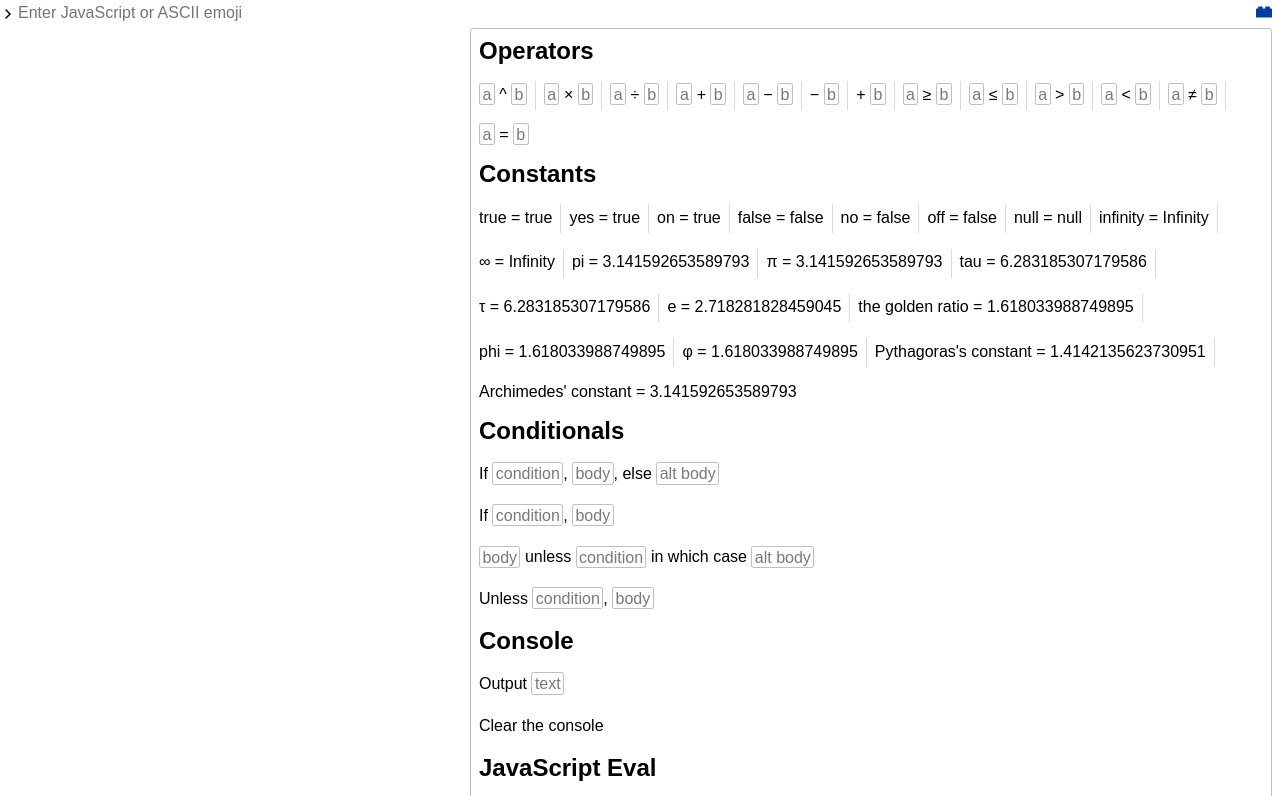
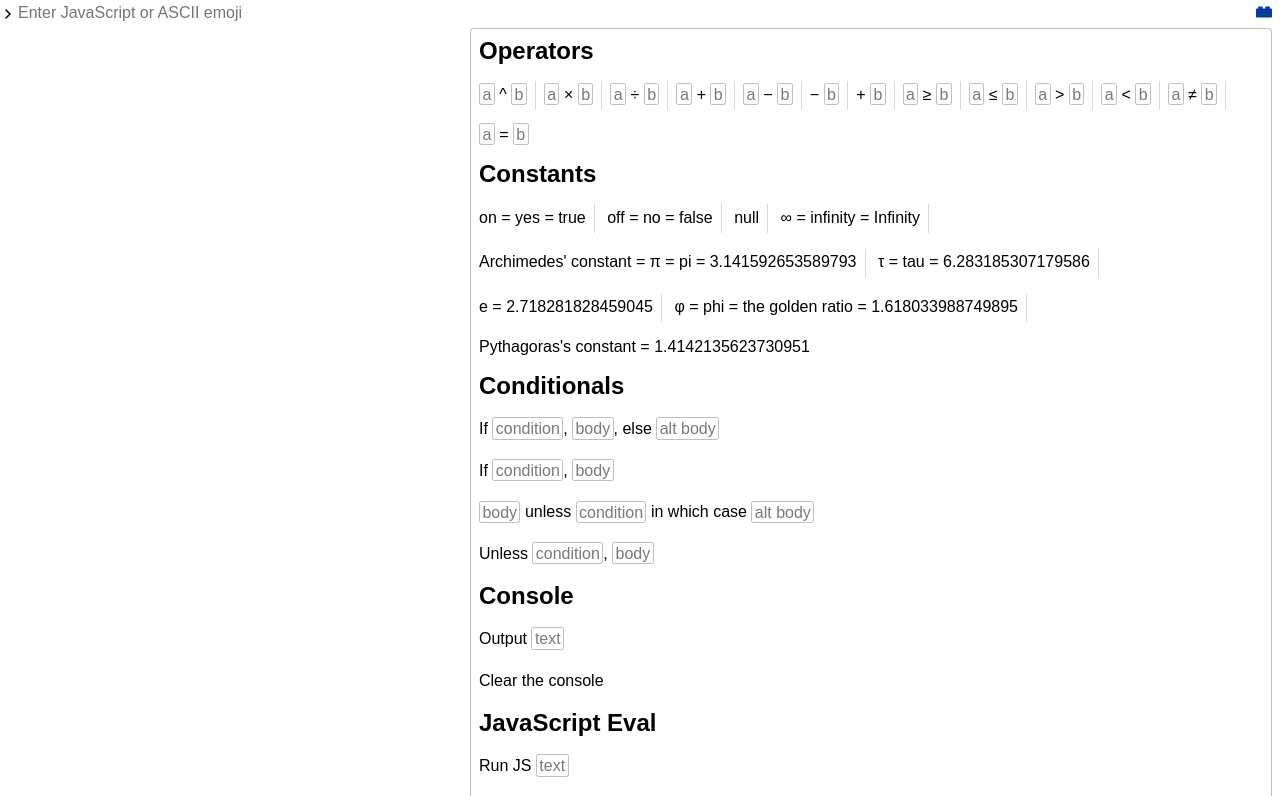
Before and after one commit to 1j01/ooplie, a website with bundled scripts: page console/index.html in a window 1280 px wide. Both pictures are taken after a click on the button "Parts menu". Shown: the top 796 px of the page. Built offline with nearby package versions, Linux system fonts and the light colour scheme.

Commit message:
Improve constants display

```diff
--- a/console/index.html
+++ b/console/index.html
@@ -110,8 +110,6 @@
 		.separator {
 			border: 0;
 			border-left: 1px solid rgba(128, 128, 128, 0.3);
-			height: 100%;
-			/* display: inline; */
 			height: 1.8em;
 			vertical-align: middle;
 		}
--- a/console/ooplie-console.js
+++ b/console/ooplie-console.js
@@ -102,26 +102,43 @@ var update_parts_menu = function(){
 
 			library_content.appendChild(operator_el);
 		}
-		var j = 0;
+		var constants_by_value = new Map;
 		for(var constant_name in library.constants){
-			// TODO: show e.g. "Archimedes' constant = pi = π = 3.141592653589793"
-			// TODO: fix selection behavior
 			var constant_value = library.constants[constant_name];
+			if(constants_by_value.has(constant_value)){
+				constants_by_value.set(constant_value, [constant_name].concat(constants_by_value.get(constant_value)));
+			}else{
+				constants_by_value.set(constant_value, [constant_name]);
+			}
+		}
+		var is_first_consant = true;
+		for(var [constant_value, constant_names] of constants_by_value){
+
+			if(!is_first_consant){
+				var separator_el = document.createElement("hr");
+				separator_el.classList.add("separator");
+				library_content.appendChild(separator_el);
+				library_content.appendChild(document.createTextNode(" "));
+			}
+
 			var constant_el = document.createElement("div");
 			constant_el.classList.add("constant");
 
-			constant_el.appendChild(document.createTextNode(constant_name));
-			constant_el.appendChild(document.createTextNode(" = "));
-			constant_el.appendChild(document.createTextNode(constant_value));
-
-			if(j !== 0){
-				var separator_el = document.createElement("hr");
-				separator_el.classList.add("separator");
-				library_content.appendChild(separator_el);
+			for(var k=0; k<constant_names.length; k++){
+				var constant_name = constant_names[k];
+				if(k !== 0){
+					constant_el.appendChild(document.createTextNode(" = "));
+				}
+				constant_el.appendChild(document.createTextNode(constant_name));
 			}
-			j++;
+			if(constant_names.indexOf("" + constant_value) === -1){
+				constant_el.appendChild(document.createTextNode(" = "));
+				constant_el.appendChild(document.createTextNode(constant_value));
+			}
 
 			library_content.appendChild(constant_el);
+
+			is_first_consant = false;
 		}
 		parts_menu.appendChild(library_section);
 	}
```
